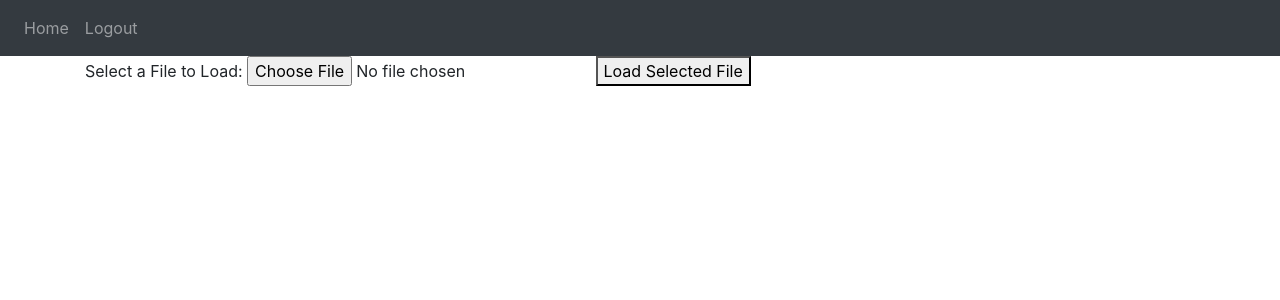
After one commit to cmbilly8/Flask-Trace-Logger, a Flask app: page /saved_logs in a window 1280 px wide. The commit adds this page. Shown: the top 300 px of the page. Run offline with Flask 2, Linux system fonts and the light colour scheme; the visitor is signed in with stand-in values (Sample User, id 1); some libraries are stand-ins or nearby versions.

Commit message:
Add file upload diaglog to Home

```diff
--- /dev/null
+++ b/website/static/css/styles.css
@@ -0,0 +1,13 @@
+.file-selector label {
+    cursor: pointer;
+  }
+
+textarea#content-target {
+    width: 85%;
+    height: 300px;
+  }
+
+div.log-preview {
+    margin: 10px;
+    height: 1000px;
+  }
--- /dev/null
+++ b/website/static/scripts/loadFile.js
@@ -0,0 +1,26 @@
+document.getElementById('input-file')
+.addEventListener('change', getFile)
+
+function getFile(event) {
+  const input = event.target
+if ('files' in input && input.files.length > 0) {
+    placeFileContent(
+    document.getElementById('content-target'),
+    input.files[0])
+}
+}
+
+function placeFileContent(target, file) {
+  readFileContent(file).then(content => {
+    target.value = content
+}).catch(error => console.log(error))
+}
+
+function readFileContent(file) {
+  const reader = new FileReader()
+return new Promise((resolve, reject) => {
+  reader.onload = event => resolve(event.target.result)
+  reader.onerror = error => reject(error)
+  reader.readAsText(file)
+})
+}
--- a/website/templates/base.html
+++ b/website/templates/base.html
@@ -14,6 +14,11 @@
       href="https://stackpath.bootstrapcdn.com/font-awesome/4.7.0/css/font-awesome.min.css"
       crossorigin="anonymous"
     />
+    <link
+    rel="stylesheet"
+    href="../static/css/styles.css"
+    crossorigin="anonymous"
+  />
 
     <title>{% block title %}Home{% endblock %}</title>
   </head>
@@ -81,9 +86,8 @@
       crossorigin="anonymous"
     ></script>
 
-    <script
-      type="text/javascript"
-      src="{{ url_for('static', filename='index.js') }}"
-    ></script>
+
+    <script src="../static/scripts/loadFile.js"></script>
+    </script>
   </body>
 </html>
--- /dev/null
+++ b/website/templates/saved_logs.html
@@ -0,0 +1,9 @@
+{% extends 'base.html'%}
+{% block title %}Sign Up{% endblock %}
+{% block content %}
+<tr>
+    <td>Select a File to Load:</td>
+    <td><input type="file" id="fileToLoad"></td>
+    <td><button onclick="loadFileAsText()">Load Selected File</button><td>
+</tr>
+{% endblock%}
--- a/website/views.py
+++ b/website/views.py
@@ -7,3 +7,8 @@ views = Blueprint('views', __name__)
 @login_required
 def index():
     return render_template('index.html', user=current_user)
+
+@views.route('/saved_logs')
+@login_required
+def upload_file():
+    return render_template('saved_logs.html', user=current_user)
```
Also changed, not shown: website/templates/index.html (+19 -2 lines).
